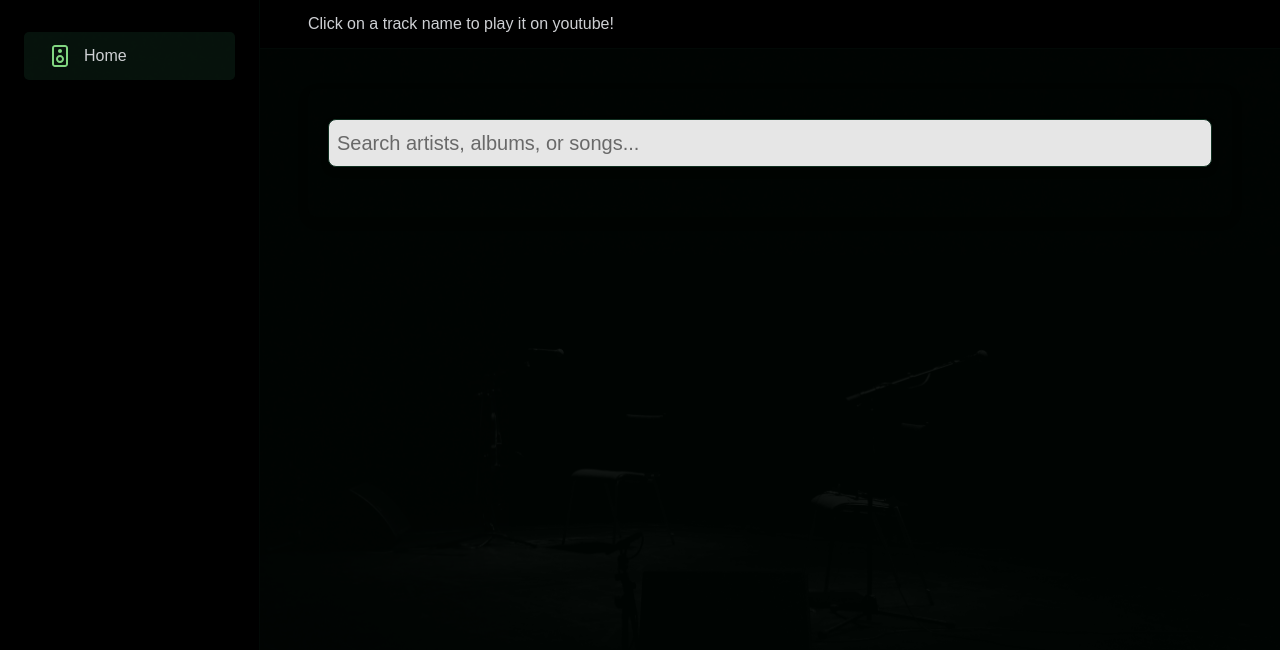
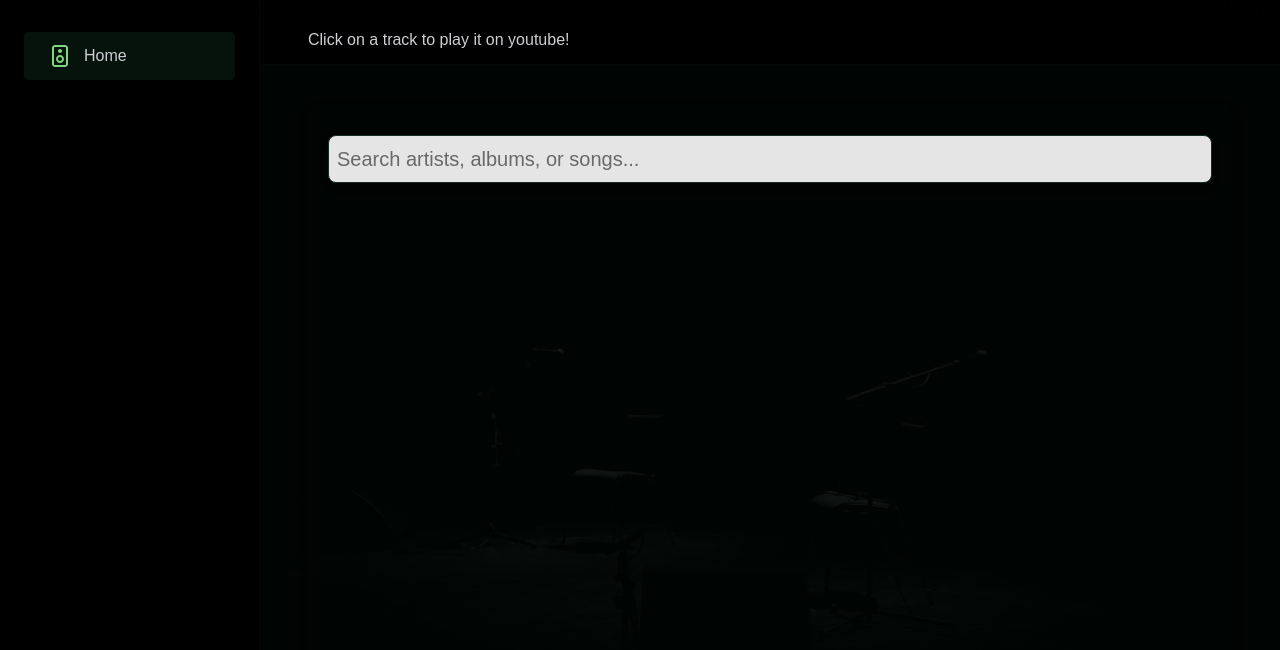
Before and after one commit to RaoulGrn/audio-lib-front, a React (Vite) app: page / in a window 1280 px wide. Shown: the top 650 px of the page. Built offline with nearby package versions, Linux system fonts and the light colour scheme.

Commit message:
small fixes related to design

```diff
--- a/src/pages/Home.jsx
+++ b/src/pages/Home.jsx
@@ -43,6 +43,15 @@ const TextContainer = styled.div`
 const TextContainer2 = styled.div`
   margin-top: 1.6rem;
   padding: 1.2rem;
+  background-color: #265c42;
+  border-radius: 8px;
+  box-shadow: 0 2px 4px rgba(0, 0, 0, 0.1);
+`;
+
+const TextContainer3 = styled.div`
+  margin-top: 1.6rem;
+  padding: 1.2rem;
+  width: 100%;
   background-color: #265c42;
   border-radius: 8px;
   box-shadow: 0 2px 4px rgba(0, 0, 0, 0.1);
@@ -125,19 +134,19 @@ function Home() {
             </TextContainer>
           )}
           {selectedData.type === "song" && (
-            <TextContainer>
+            <TextContainer3>
               <h2
                 onClick={() =>
                   handleTrackClick(selectedData.title, selectedData.artist)
                 }
                 style={{ cursor: "pointer" }}
               >
-                {selectedData.title}
+                Track Name: {selectedData.title}
               </h2>
               <p>Artist: {selectedData.artist}</p>
               <p>Album: {selectedData.album}</p>
               <p>Length: {selectedData.length}</p>
-            </TextContainer>
+            </TextContainer3>
           )}
         </StyledContainer>
       )}
--- a/src/ui/AppLayout.jsx
+++ b/src/ui/AppLayout.jsx
@@ -21,6 +21,7 @@ const Main = styled.main`
 `;
 
 const Container = styled.div`
+  height: 100vh;
   max-width: 120rem;
   margin: 0 auto;
   display: flex;
--- a/src/ui/Header.jsx
+++ b/src/ui/Header.jsx
@@ -4,12 +4,11 @@ const StyledHeader = styled.header`
   background-color: var(--color-grey-0);
   padding: 1.2rem 4.8rem;
   border-bottom: 1px solid var(--color-grey-100);
+  margin-top: 1.6rem;
 `;
 
 function Header() {
-  return (
-    <StyledHeader>Click on a track name to play it on youtube!</StyledHeader>
-  );
+  return <StyledHeader>Click on a track to play it on youtube!</StyledHeader>;
 }
 
 export default Header;
```
